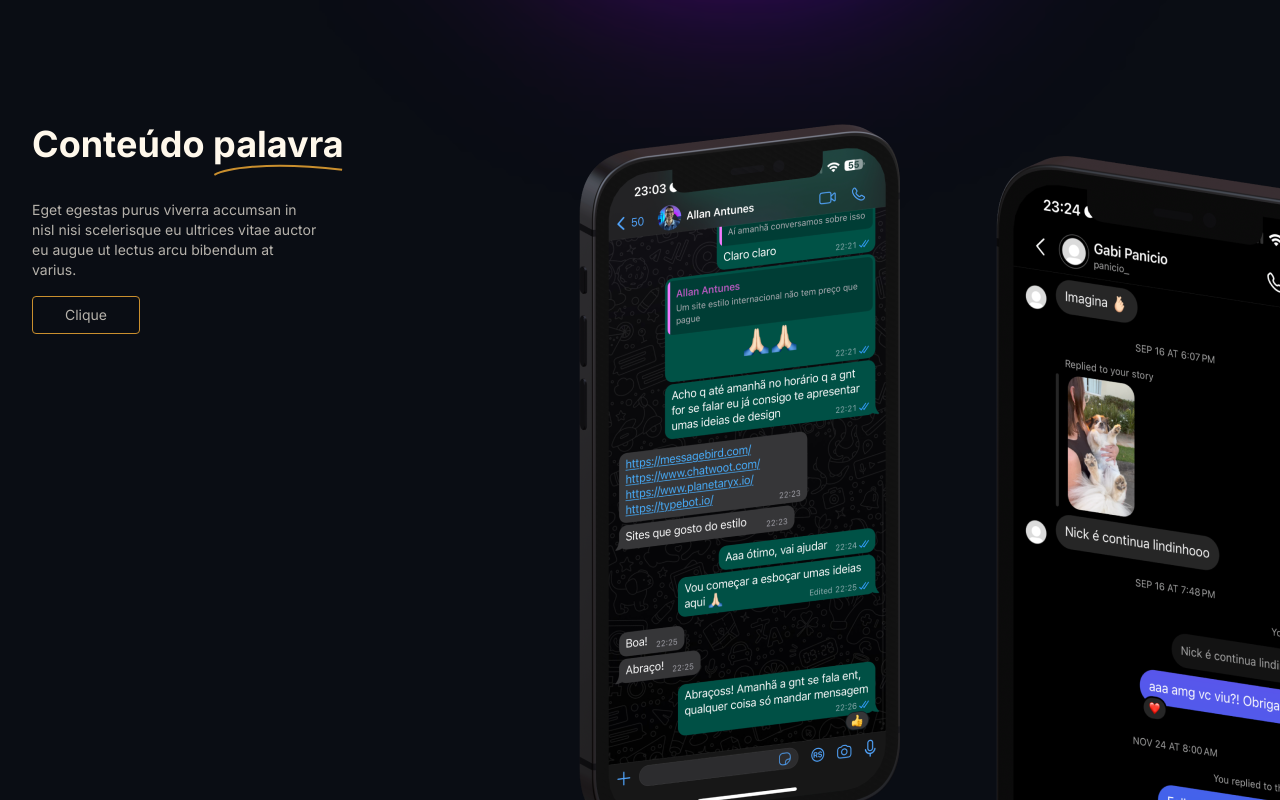
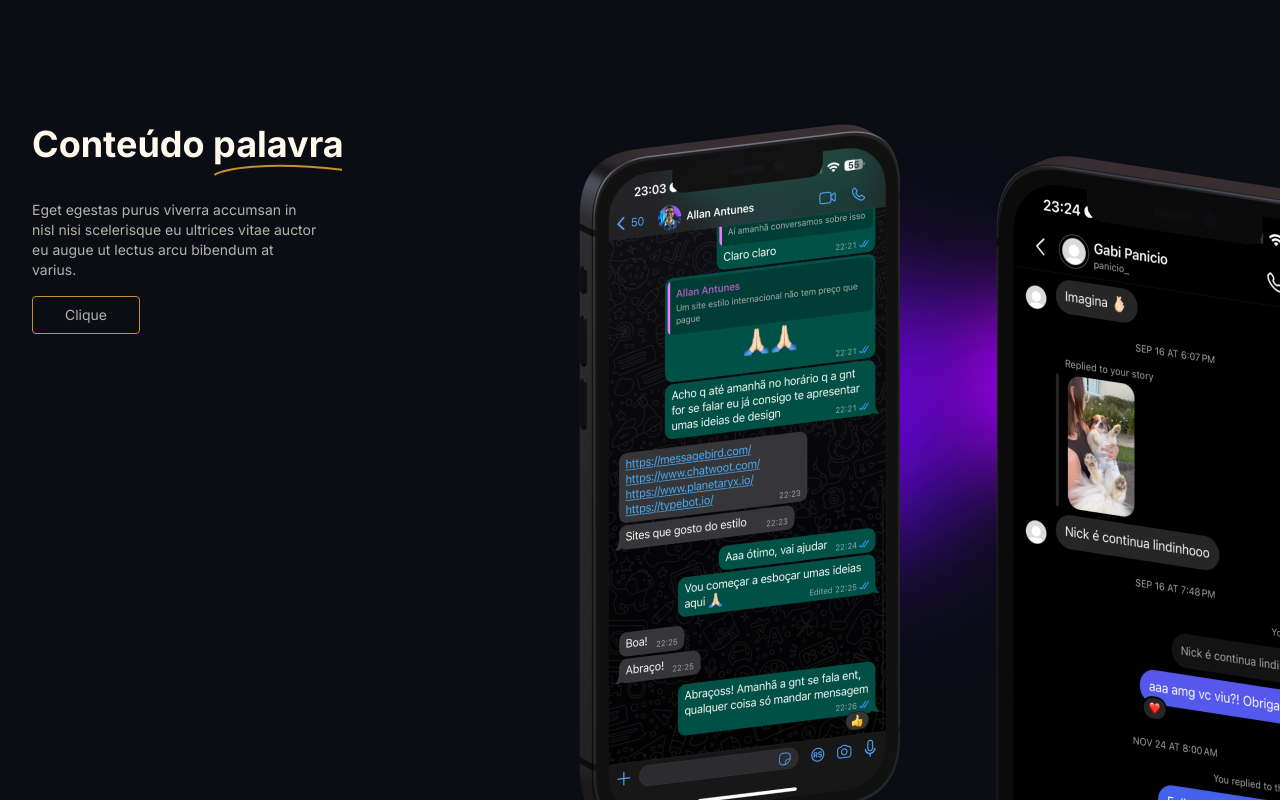
Before and after one commit to amarogu/respondly, a Next.js app: page / in a window 1280 px wide. Shown: the part 1380-2180 px from the top of the page. Built offline with nearby package versions, Linux system fonts and the light colour scheme.

Commit message:
Update background position and add gradient to SectionOne component

```diff
--- a/src/app/SectionOne.tsx
+++ b/src/app/SectionOne.tsx
@@ -13,7 +13,7 @@ export default function SectionOne() {
                 </p>
                 <Button text="Clique" />
             </div>
-            <div className="flex items-start gap-4 lg:w-[55%] sm:gap-4 lg:gap-24">
+            <div className="flex bg-gradient-phone items-start gap-4 lg:w-[55%] sm:gap-4 lg:gap-24">
                 <Image src={Phone1} alt="WhatsApp" />
                 <Image src={Phone2} className="mt-8" alt="Instagram" />
             </div>
--- a/src/app/globals.css
+++ b/src/app/globals.css
@@ -27,7 +27,23 @@
   .bg-gradient {
     background-image: url('../../public/gradientdesktop.png');
     background-size: 100%;
-    background-position: 40% 40%;
+    background-position: 40% 30%;
+  }
+
+  .bg-gradient-phone {
+    background-image: url('../../public/gradientdesktop.png');
+  }
+}
+
+@media screen and (min-width: 768px) {
+  .bg-gradient {
+    background-position: 40% 22%;
+  }
+}
+
+@media screen and (min-width: 1024px) {
+  .bg-gradient {
+    background-position: 40% 10%;
   }
 }
 
@@ -38,3 +54,9 @@
   height: 60px;
   display: inline-block;
 }
+
+.bg-gradient-phone {
+  background-image: url('../../public/gradient.png');
+  background-repeat: no-repeat;
+  background-size: 100%;
+}
```
